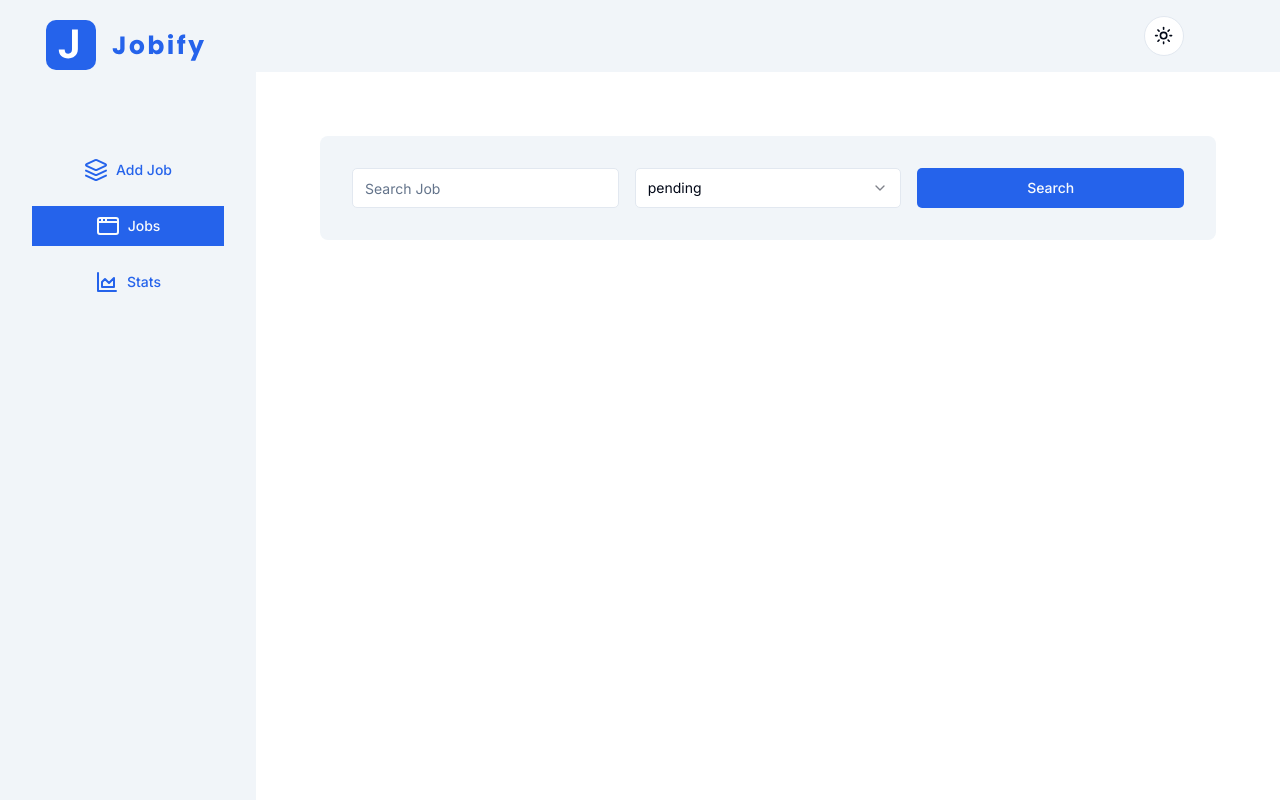
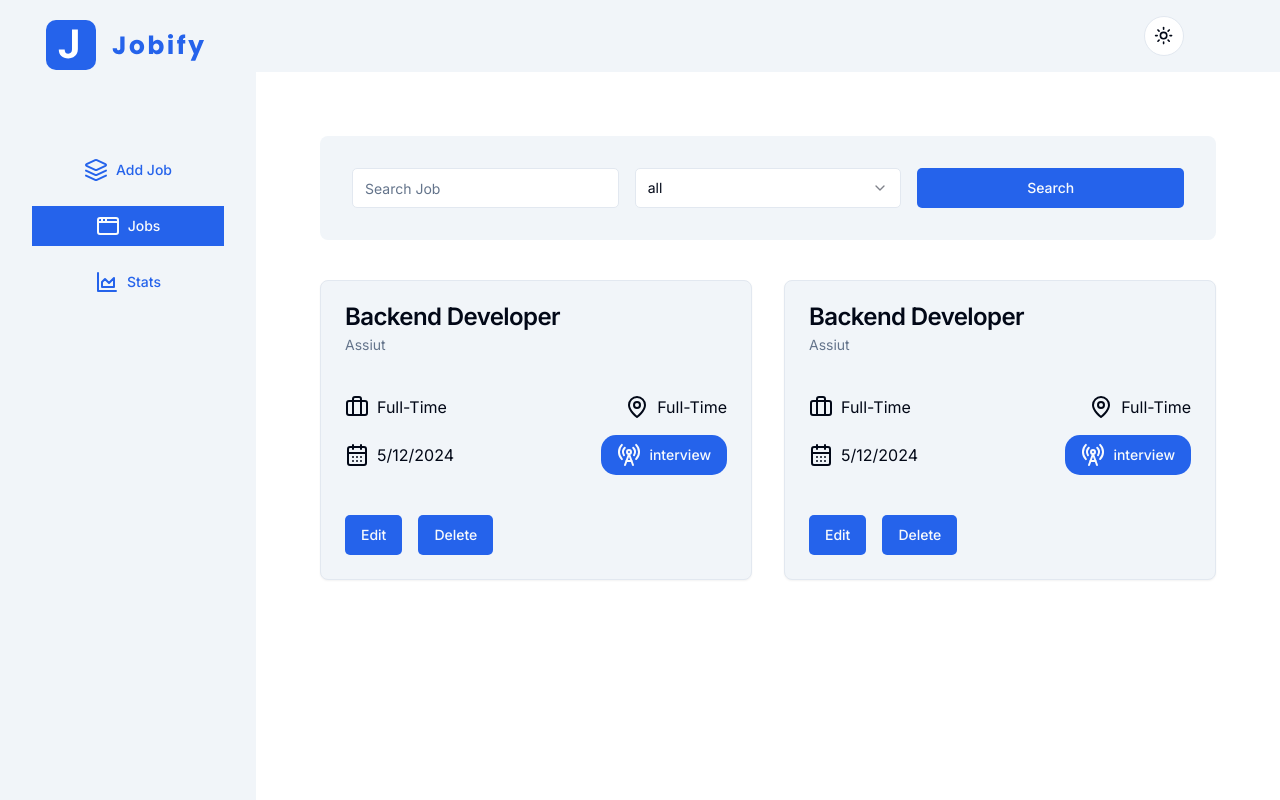
Before and after one commit to MezoAli/next-js-14-jopify, a Next.js app: page /jobs in a window 1280 px wide. Built offline with nearby package versions, Linux system fonts and the light colour scheme.

Commit message:
create JobCard and JobList comp

```diff
--- /dev/null
+++ b/app/(dasgboard)/jobs/loading.tsx
@@ -0,0 +1,7 @@
+import React from "react";
+
+const Loading = () => {
+  return <h2 className="text-xl font-medium capitalize">loading...</h2>;
+};
+
+export default Loading;
--- a/app/(dasgboard)/jobs/page.tsx
+++ b/app/(dasgboard)/jobs/page.tsx
@@ -1,3 +1,4 @@
+import JobsList from "@/components/pages/JobsList";
 import SearchJobForm from "@/components/pages/SearchJobForm";
 import {
   HydrationBoundary,
@@ -10,6 +11,7 @@
   return (
     <HydrationBoundary state={dehydrate(queryClient)}>
       <SearchJobForm />
+      <JobsList />
     </HydrationBoundary>
   );
 };
--- /dev/null
+++ b/components/pages/JobCard.tsx
@@ -0,0 +1,49 @@
+import { MapPin, Briefcase, CalendarDays, RadioTower } from "lucide-react";
+import {
+  Card,
+  CardContent,
+  CardDescription,
+  CardFooter,
+  CardHeader,
+  CardTitle,
+} from "../ui/card";
+import { Button } from "../ui/button";
+import { JobType } from "@/lib/types";
+const JobCard = ({ job }: { job?: JobType }) => {
+  return (
+    <Card className="bg-muted rounded-[8px]">
+      <CardHeader>
+        <CardTitle className="capitalize">backend developer</CardTitle>
+        <CardDescription className="capitalize">Assiut</CardDescription>
+      </CardHeader>
+      <CardContent>
+        <div className="flex justify-between items-center my-4">
+          <div className="flex justify-center items-center gap-2">
+            <Briefcase />
+            <p className="capitalize">full-time</p>
+          </div>
+          <div className="flex justify-center items-center gap-2">
+            <MapPin />
+            <p className="capitalize">full-time</p>
+          </div>
+        </div>
+        <div className="flex justify-between items-center my-4">
+          <div className="flex justify-center items-center gap-2">
+            <CalendarDays />
+            <p className="capitalize">{new Date().toLocaleDateString()}</p>
+          </div>
+          <Button className="flex justify-center items-center gap-2 rounded-[15px]">
+            <RadioTower />
+            interview
+          </Button>
+        </div>
+      </CardContent>
+      <CardFooter className="flex justify-start gap-4">
+        <Button className="rounded-[5px]">Edit</Button>
+        <Button className="rounded-[5px]">Delete</Button>
+      </CardFooter>
+    </Card>
+  );
+};
+
+export default JobCard;
--- /dev/null
+++ b/components/pages/JobsList.tsx
@@ -0,0 +1,13 @@
+import React from "react";
+import JobCard from "./JobCard";
+
+const JobsList = () => {
+  return (
+    <div className="grid lg:grid-cols-2 gap-8 mt-10">
+      <JobCard />
+      <JobCard />
+    </div>
+  );
+};
+
+export default JobsList;
--- a/components/pages/SearchJobForm.tsx
+++ b/components/pages/SearchJobForm.tsx
@@ -17,13 +17,13 @@
         placeholder="Search Job"
         className="w-full rounded-[5px]"
       />
-      <Select defaultValue="pending">
+      <Select defaultValue="all">
         <SelectTrigger className="w-full rounded-[5px]">
           <SelectValue />
         </SelectTrigger>
         <SelectContent>
           <SelectGroup>
-            {["pending", "rejected", "interview"].map((item) => {
+            {["all", "pending", "rejected", "interview"].map((item) => {
               return (
                 <SelectItem key={item} value={item}>
                   {item}
--- /dev/null
+++ b/components/ui/card.tsx
@@ -0,0 +1,79 @@
+import * as React from "react"
+
+import { cn } from "@/lib/utils"
+
+const Card = React.forwardRef<
+  HTMLDivElement,
+  React.HTMLAttributes<HTMLDivElement>
+>(({ className, ...props }, ref) => (
+  <div
+    ref={ref}
+    className={cn(
+      "rounded-lg border bg-card text-card-foreground shadow-sm",
+      className
+    )}
+    {...props}
+  />
+))
+Card.displayName = "Card"
+
+const CardHeader = React.forwardRef<
+  HTMLDivElement,
+  React.HTMLAttributes<HTMLDivElement>
+>(({ className, ...props }, ref) => (
+  <div
+    ref={ref}
+    className={cn("flex flex-col space-y-1.5 p-6", className)}
+    {...props}
+  />
+))
+CardHeader.displayName = "CardHeader"
+
+const CardTitle = React.forwardRef<
+  HTMLParagraphElement,
+  React.HTMLAttributes<HTMLHeadingElement>
+>(({ className, ...props }, ref) => (
+  <h3
+    ref={ref}
+    className={cn(
+      "text-2xl font-semibold leading-none tracking-tight",
+      className
+    )}
+    {...props}
+  />
+))
+CardTitle.displayName = "CardTitle"
+
+const CardDescription = React.forwardRef<
+  HTMLParagraphElement,
+  React.HTMLAttributes<HTMLParagraphElement>
+>(({ className, ...props }, ref) => (
+  <p
+    ref={ref}
+    className={cn("text-sm text-muted-foreground", className)}
+    {...props}
+  />
+))
+CardDescription.displayName = "CardDescription"
+
+const CardContent = React.forwardRef<
+  HTMLDivElement,
+  React.HTMLAttributes<HTMLDivElement>
+>(({ className, ...props }, ref) => (
+  <div ref={ref} className={cn("p-6 pt-0", className)} {...props} />
+))
+CardContent.displayName = "CardContent"
+
+const CardFooter = React.forwardRef<
+  HTMLDivElement,
+  React.HTMLAttributes<HTMLDivElement>
+>(({ className, ...props }, ref) => (
+  <div
+    ref={ref}
+    className={cn("flex items-center p-6 pt-0", className)}
+    {...props}
+  />
+))
+CardFooter.displayName = "CardFooter"
+
+export { Card, CardHeader, CardFooter, CardTitle, CardDescription, CardContent }
--- /dev/null
+++ b/components/ui/separator.tsx
@@ -0,0 +1,31 @@
+"use client"
+
+import * as React from "react"
+import * as SeparatorPrimitive from "@radix-ui/react-separator"
+
+import { cn } from "@/lib/utils"
+
+const Separator = React.forwardRef<
+  React.ElementRef<typeof SeparatorPrimitive.Root>,
+  React.ComponentPropsWithoutRef<typeof SeparatorPrimitive.Root>
+>(
+  (
+    { className, orientation = "horizontal", decorative = true, ...props },
+    ref
+  ) => (
+    <SeparatorPrimitive.Root
+      ref={ref}
+      decorative={decorative}
+      orientation={orientation}
+      className={cn(
+        "shrink-0 bg-border",
+        orientation === "horizontal" ? "h-[1px] w-full" : "h-full w-[1px]",
+        className
+      )}
+      {...props}
+    />
+  )
+)
+Separator.displayName = SeparatorPrimitive.Root.displayName
+
+export { Separator }
--- a/package.json
+++ b/package.json
@@ -15,6 +15,7 @@
     "@radix-ui/react-dropdown-menu": "^2.0.6",
     "@radix-ui/react-label": "^2.0.2",
     "@radix-ui/react-select": "^2.0.0",
+    "@radix-ui/react-separator": "^1.0.3",
     "@radix-ui/react-slot": "^1.0.2",
     "@tanstack/react-query": "^5.35.5",
     "@tanstack/react-query-devtools": "^5.35.5",
```
Also changed, not shown: 1 other file (tests, documents, lock files or other folders).
